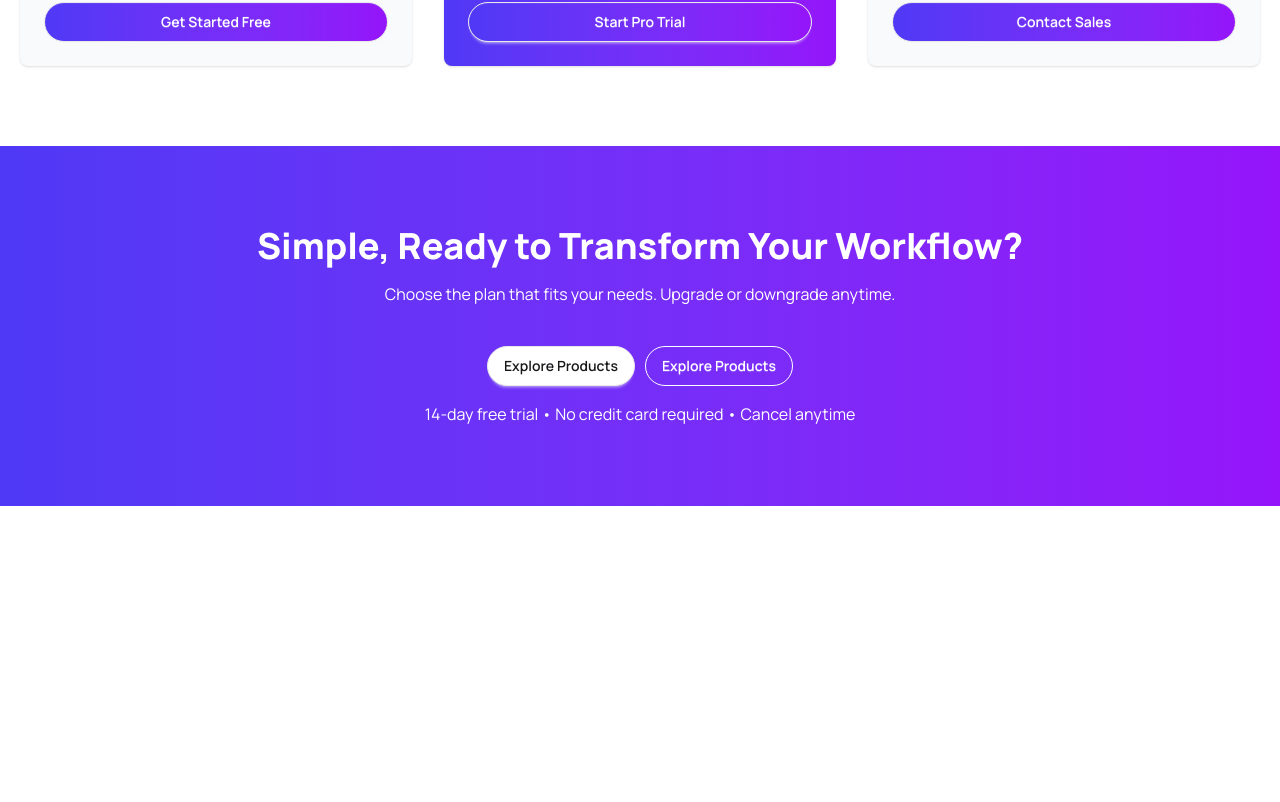
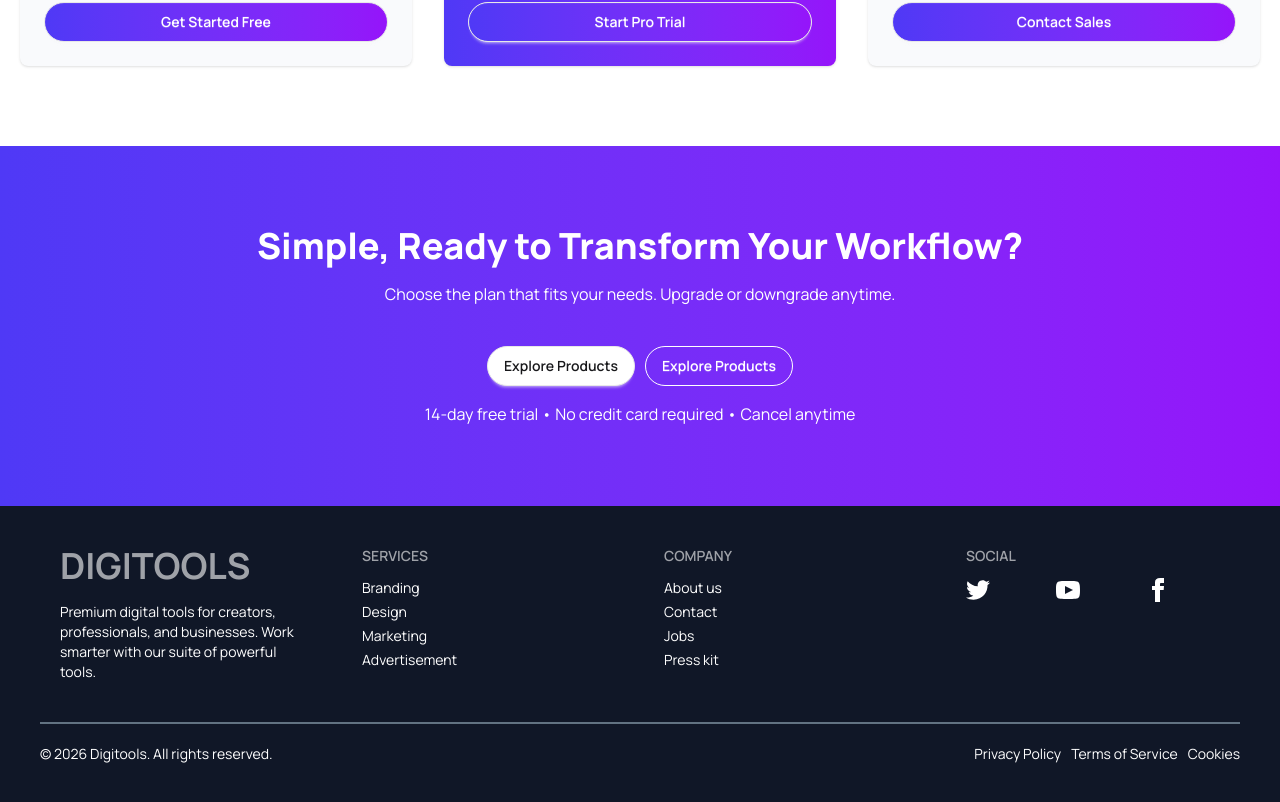
Before and after one commit to bashar35790/DigiTools-Platform, a React (Vite) app: page / in a window 1280 px wide. Shown: the part 3539-4341 px from the top of the page. Before the commit the page ends 4045 px from the top, so only its background shows below. Built offline with nearby package versions, Linux system fonts and the light colour scheme.

Commit message:
I've added footer seciton

```diff
--- a/src/App.jsx
+++ b/src/App.jsx
@@ -6,6 +6,7 @@
 import Getstart from './component/home-page/Getstart'
 import Pricing from './component/home-page/Pricing'
 import Cta from './component/home-page/Cta'
+import Footer from './component/home-page/Footer'
 
 const cardDataLoade = async () => {
   const res = await fetch("data.json");
@@ -27,6 +28,7 @@
       <Getstart></Getstart>
       <Pricing></Pricing>
       <Cta></Cta>
+      <Footer></Footer>
     </main>
   )
 }
--- /dev/null
+++ b/src/component/home-page/Footer.jsx
@@ -0,0 +1,76 @@
+import React from 'react'
+
+export default function Footer() {
+    return (
+        <>
+            <footer className="footer flex-col bg-heading text-white p-10">
+                <div className=' container flex justify-between px-5 gap-12'>
+                    <nav className='flex flex-col gap-2 flex-1 items-start'>
+                        <h6 className=" text-4xl font-bold  footer-title">DigiTools</h6>
+                         <p>Premium digital tools for creators, professionals, and businesses. Work smarter with our suite of powerful tools.</p>
+                    </nav>
+                    <nav className='flex flex-col gap-1 flex-1'>
+                        <h6 className="footer-title">Services</h6>
+                        <a className="link link-hover">Branding</a>
+                        <a className="link link-hover">Design</a>
+                        <a className="link link-hover">Marketing</a>
+                        <a className="link link-hover">Advertisement</a>
+                    </nav>
+                    <nav className='flex flex-col gap-1 flex-1'>
+                        <h6 className="footer-title">Company</h6>
+                        <a className="link link-hover">About us</a>
+                        <a className="link link-hover">Contact</a>
+                        <a className="link link-hover">Jobs</a>
+                        <a className="link link-hover">Press kit</a>
+                    </nav>
+                    <nav className='flex flex-col gap-1 flex-1'>
+                        <h6 className="footer-title">Social</h6>
+                        <div className="grid grid-flow-col gap-4">
+                            <a>
+                                <svg
+                                    xmlns="http://www.w3.org/2000/svg"
+                                    width="24"
+                                    height="24"
+                                    viewBox="0 0 24 24"
+                                    className="fill-current">
+                                    <path
+                                        d="M24 4.557c-.883.392-1.832.656-2.828.775 1.017-.609 1.798-1.574 2.165-2.724-.951.564-2.005.974-3.127 1.195-.897-.957-2.178-1.555-3.594-1.555-3.179 0-5.515 2.966-4.797 6.045-4.091-.205-7.719-2.165-10.148-5.144-1.29 2.213-.669 5.108 1.523 6.574-.806-.026-1.566-.247-2.229-.616-.054 2.281 1.581 4.415 3.949 4.89-.693.188-1.452.232-2.224.084.626 1.956 2.444 3.379 4.6 3.419-2.07 1.623-4.678 2.348-7.29 2.04 2.179 1.397 4.768 2.212 7.548 2.212 9.142 0 14.307-7.721 13.995-14.646.962-.695 1.797-1.562 2.457-2.549z"></path>
+                                </svg>
+                            </a>
+                            <a>
+                                <svg
+                                    xmlns="http://www.w3.org/2000/svg"
+                                    width="24"
+                                    height="24"
+                                    viewBox="0 0 24 24"
+                                    className="fill-current">
+                                    <path
+                                        d="M19.615 3.184c-3.604-.246-11.631-.245-15.23 0-3.897.266-4.356 2.62-4.385 8.816.029 6.185.484 8.549 4.385 8.816 3.6.245 11.626.246 15.23 0 3.897-.266 4.356-2.62 4.385-8.816-.029-6.185-.484-8.549-4.385-8.816zm-10.615 12.816v-8l8 3.993-8 4.007z"></path>
+                                </svg>
+                            </a>
+                            <a>
+                                <svg
+                                    xmlns="http://www.w3.org/2000/svg"
+                                    width="24"
+                                    height="24"
+                                    viewBox="0 0 24 24"
+                                    className="fill-current">
+                                    <path
+                                        d="M9 8h-3v4h3v12h5v-12h3.642l.358-4h-4v-1.667c0-.955.192-1.333 1.115-1.333h2.885v-5h-3.808c-3.596 0-5.192 1.583-5.192 4.615v3.385z"></path>
+                                </svg>
+                            </a>
+                        </div>
+                    </nav>
+                </div>
+                 <div className='flex flex-row pt-5 border-t-2 border-bodyText w-full justify-between'>
+                    <p>© 2026 Digitools. All rights reserved.</p>
+                    <div className='flex flex-row gap-2.5'>
+                        <p>Privacy Policy</p>
+                        <p>Terms of Service</p>
+                        <p>Cookies</p>
+                    </div>
+                 </div>
+            </footer>
+        </>
+    )
+}
```
